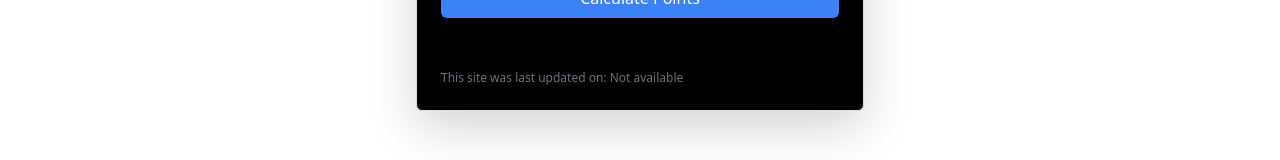
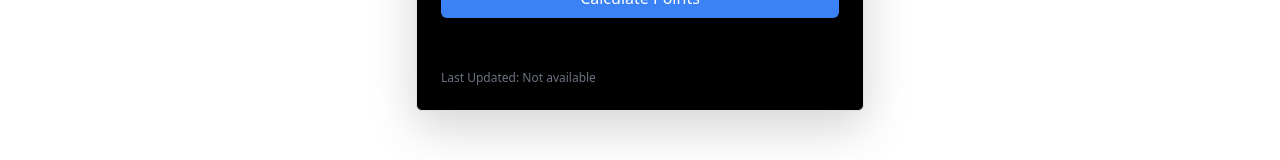
Before and after one commit to dikshagenai/arcadeCalc, a React (Create React App) app: page /calculate in a window 1280 px wide. Shown: the part 345-505 px from the top of the page. Built offline with nearby package versions, Linux system fonts and the light colour scheme.

Commit message:
Test - Passed.

```diff
--- a/src/Components/LastUpdated.jsx
+++ b/src/Components/LastUpdated.jsx
@@ -5,7 +5,7 @@ const LastUpdated = () => {
     return (
 
         <p className="mt-2 text-gray-500 text-xs">
-            This site was last updated on: {deployTime}
+            Last Updated: {deployTime}
         </p>
 
     );
```
Also changed, not shown: set-deploy-time.js (+6 -4 lines).
